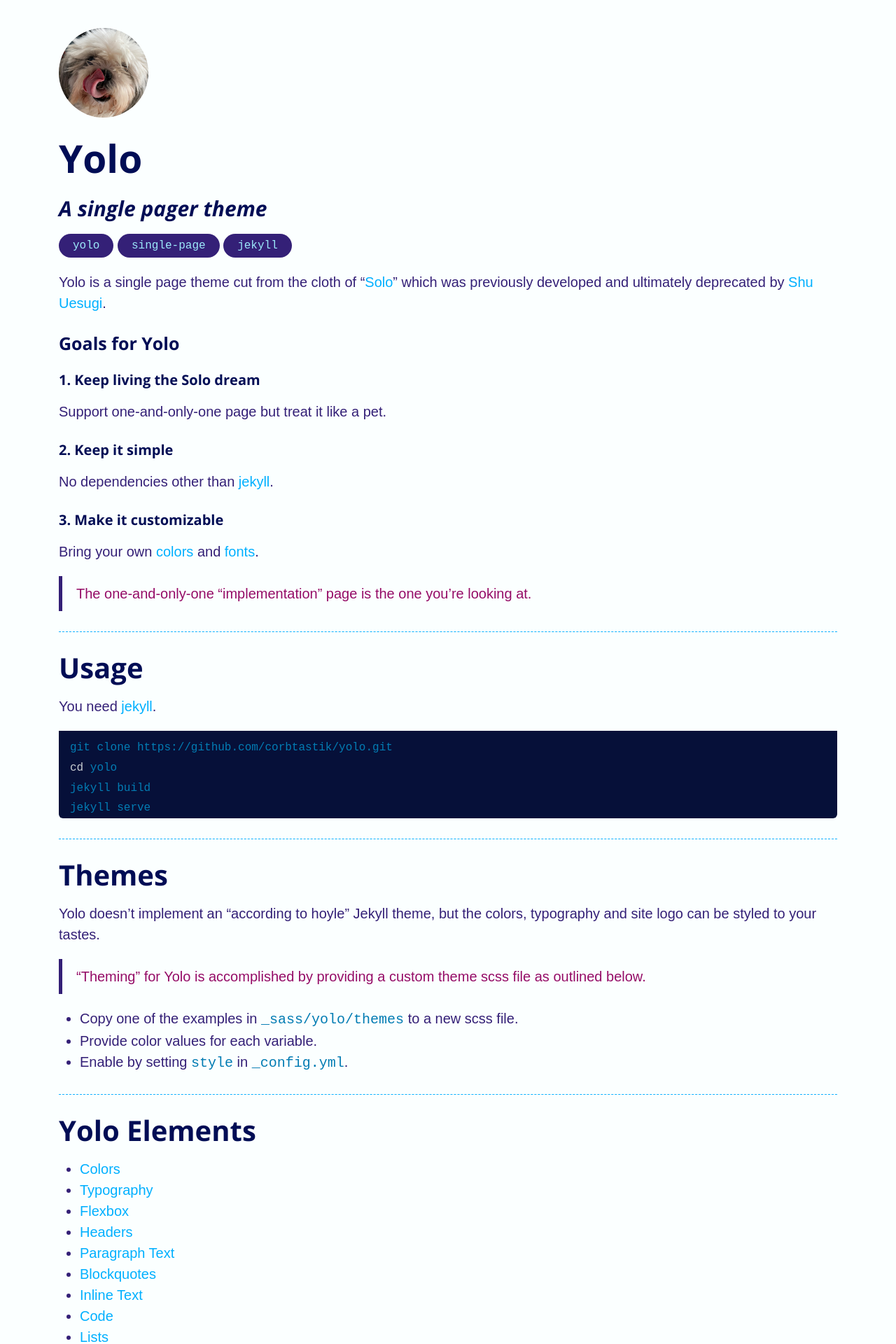
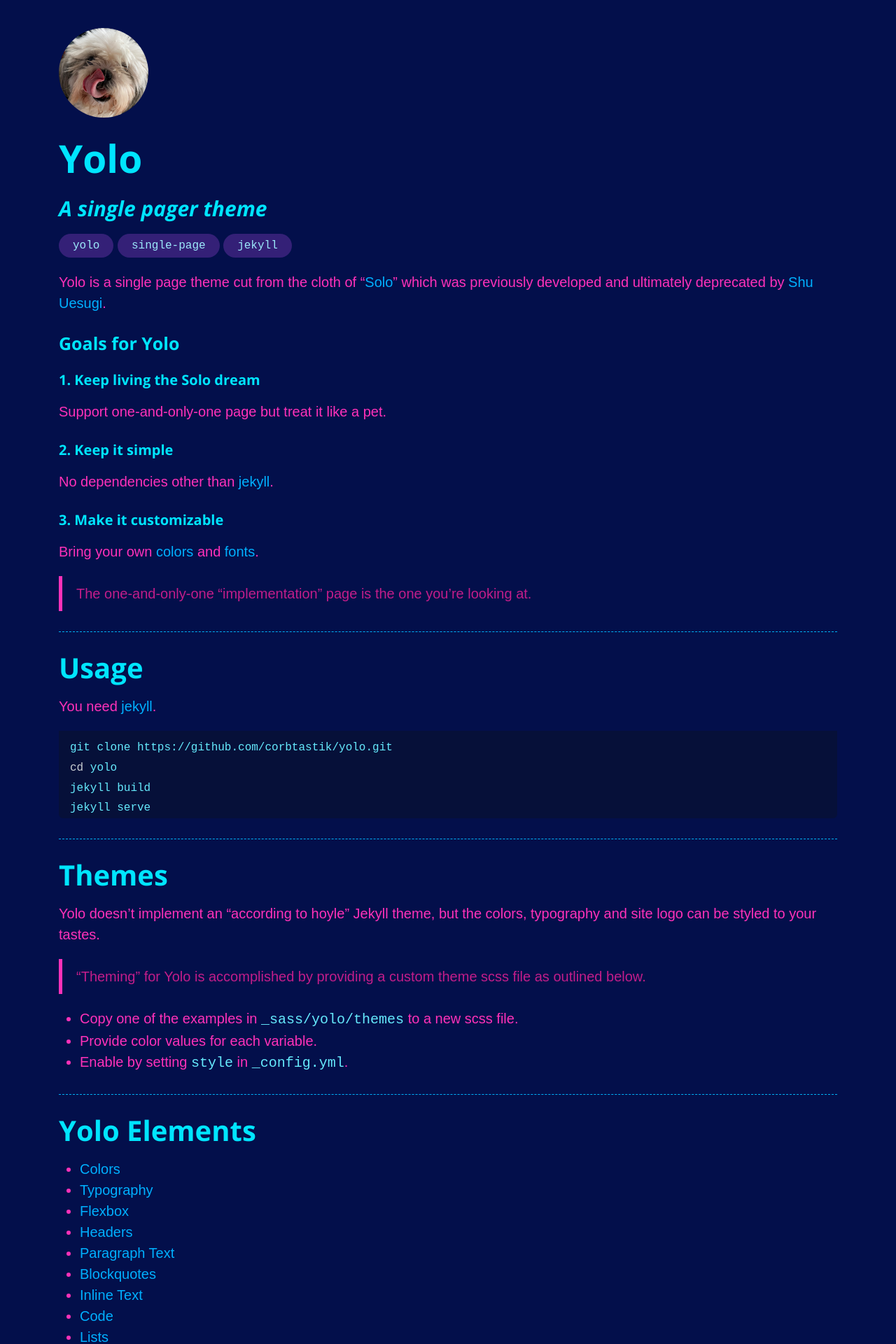
Before and after one commit to corbtastik/yolo, a Jekyll site: the page built from index.md, in a window 1280 px wide. Shown: the top 1920 px of the page at 70% size. Built offline with Jekyll 4.4.1, drawn with Linux system fonts in a browser that asks for light colours; some web fonts are replaced.

Commit message:
remove themes

```diff
--- a/_config.yml
+++ b/_config.yml
@@ -4,16 +4,15 @@ tag_text: Yolo
 description: A single pager theme
 # Site customizations
 logo: assets/images/logo.png
-style: light
+style: corbs
 # Build settings
 version: v1.4
-sampler: false
 markdown: kramdown
 exclude:
   - "README.md"
   - "Makefile"
-  - "sampler.Containerfile"
-  - "yolo.Containerfile"
+  - "Containerfile"
   - ".site-build"
+  - "src/"
 sass:
   style: compressed
--- a/_sass/yolo/themes/_dallas.scss
+++ /dev/null
@@ -1,38 +0,0 @@
-// ----------------------------------------------------------------------------
-// dallas theme
-// ----------------------------------------------------------------------------
-$yolo-primary-color: #18091d !default;
-$yolo-secondary-color: #75efb9 !default;
-
-// base colors
-$yolo-background-color: #030a1e !default;
-$yolo-text-primary-color: #e1fdfe !default;
-$yolo-text-secondary-color: #75efb9 !default;
-$yolo-text-accent-color: #ff0081 !default;
-
-// convenient colors
-$yolo-text-dark-color: #2d0721 !default;
-$yolo-text-light-color: #fff5ed !default;
-$yolo-dark-color: #18091d !default;
-$yolo-light-color: #fbffff !default;
-$yolo-accent-color: #ff0081 !default;
-
-// code colors
-$yolo-code-background-color: #150635 !default;
-$yolo-code-primary-color: #e0e0e0 !default;
-$yolo-code-secondary-color: #bdbdbd !default;
-
-// element colors
-$yolo-link-color: #0de5ff !default;
-$yolo-header-color: #9671fa !default;
-$yolo-pill-color: #00b7ff !default;
-$yolo-pill-text-color: #2d0721 !default;
-$yolo-table-header-color: #ba9afd !default;
-$yolo-table-border-color: #ba9afd !default;
-$yolo-table-header-text-color: #151515 !default;
-
-// fonts
-$family-primary: "Open Sans", sans-serif;
-$family-secondary: "Red Hat Mono", sans-serif;
-$family-monospace: "Inconsolata", monospace;
-$family-code: "Inconsolata", monospace;
--- a/_sass/yolo/themes/_default.scss
+++ /dev/null
@@ -1,17 +0,0 @@
-// ----------------------------------------------------------------------------
-// default theme
-// ----------------------------------------------------------------------------
-$base-color: #e3e2e2 !default;
-$secondary-color: #1a103b !default;
-
-$background-color: $base-color;
-$background-darker-color: #8e8e8e !default;
-
-$accent-color: #3c73f8 !default;
-
-$code-background-color: #000 !default;
-
-$text-secondary-color: #121f5c !default;
-$text-color: #001729 !default;
-$text-code-color: #01171b !default;
-$header-text-color: #180440 !default;
--- a/_sass/yolo/themes/_soft.scss
+++ /dev/null
@@ -1,17 +0,0 @@
-// ----------------------------------------------------------------------------
-// soft theme
-// ----------------------------------------------------------------------------
-$base-color: #fafafa !default;
-$secondary-color: #59b4eb !default;
-
-$background-color: $base-color;
-$background-darker-color: #e0e0e0 !default;
-
-$accent-color: #0196b9 !default;
-
-$code-background-color: #273239 !default;
-
-$text-secondary-color: #6a77c6 !default;
-$text-color: #556e7a !default;
-$text-code-color: #65e9fc !default;
-$header-text-color: #1279c7 !default;
--- a/css/main.scss
+++ b/css/main.scss
@@ -5,7 +5,7 @@
 
 @import "yolo/variables";
 @import "yolo/utilities/functions";
-@import "yolo/themes/{{ site.style | default: 'default' }}";
+@import "yolo/themes/{{ site.style | default: 'corbs' }}";
 @import "yolo/utilities/mixins";
 @import "yolo/normalize";
 @import "yolo/base";
```
Also changed, not shown: index.md (+6 -6 lines), 4 other files.
